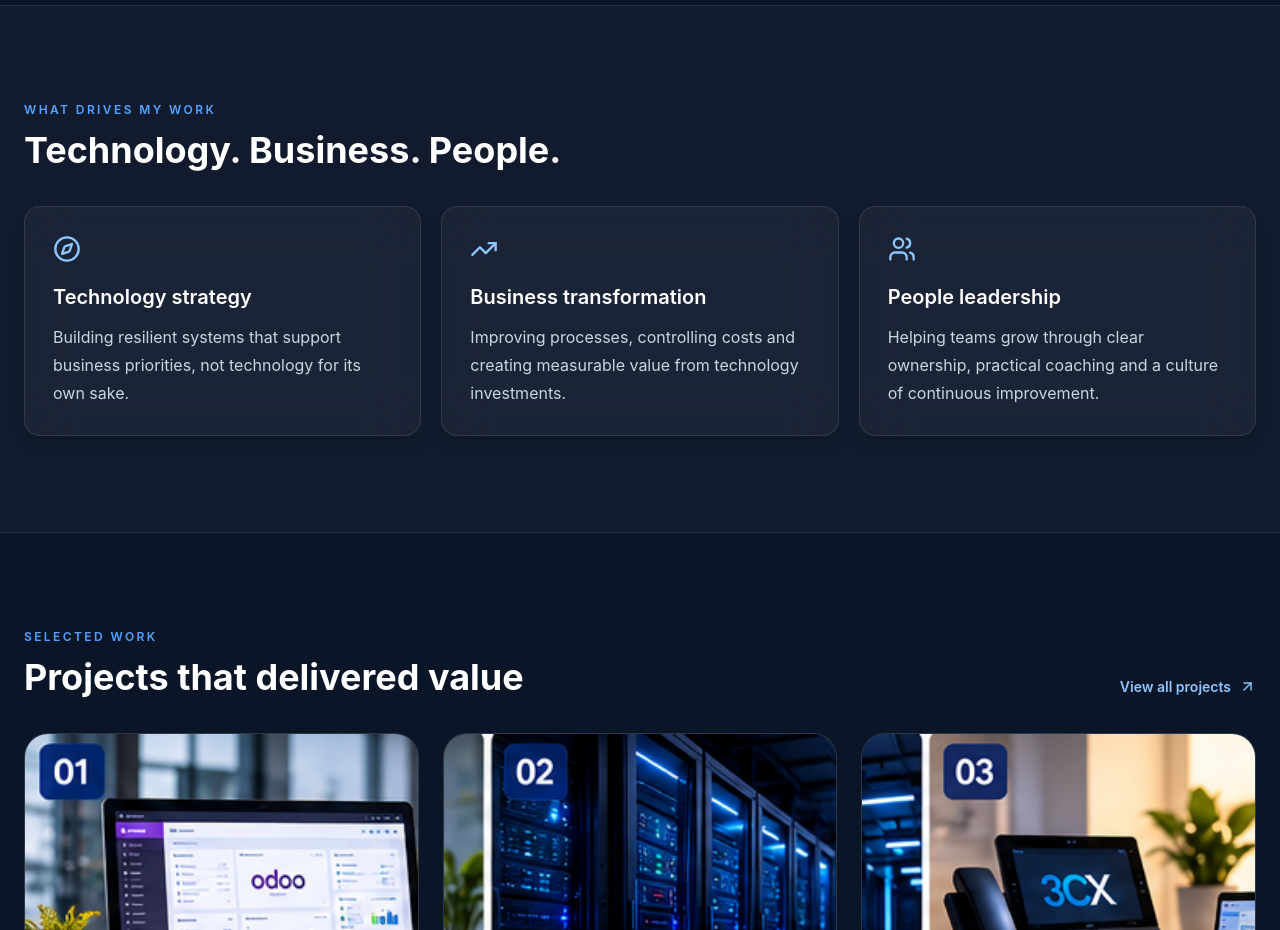
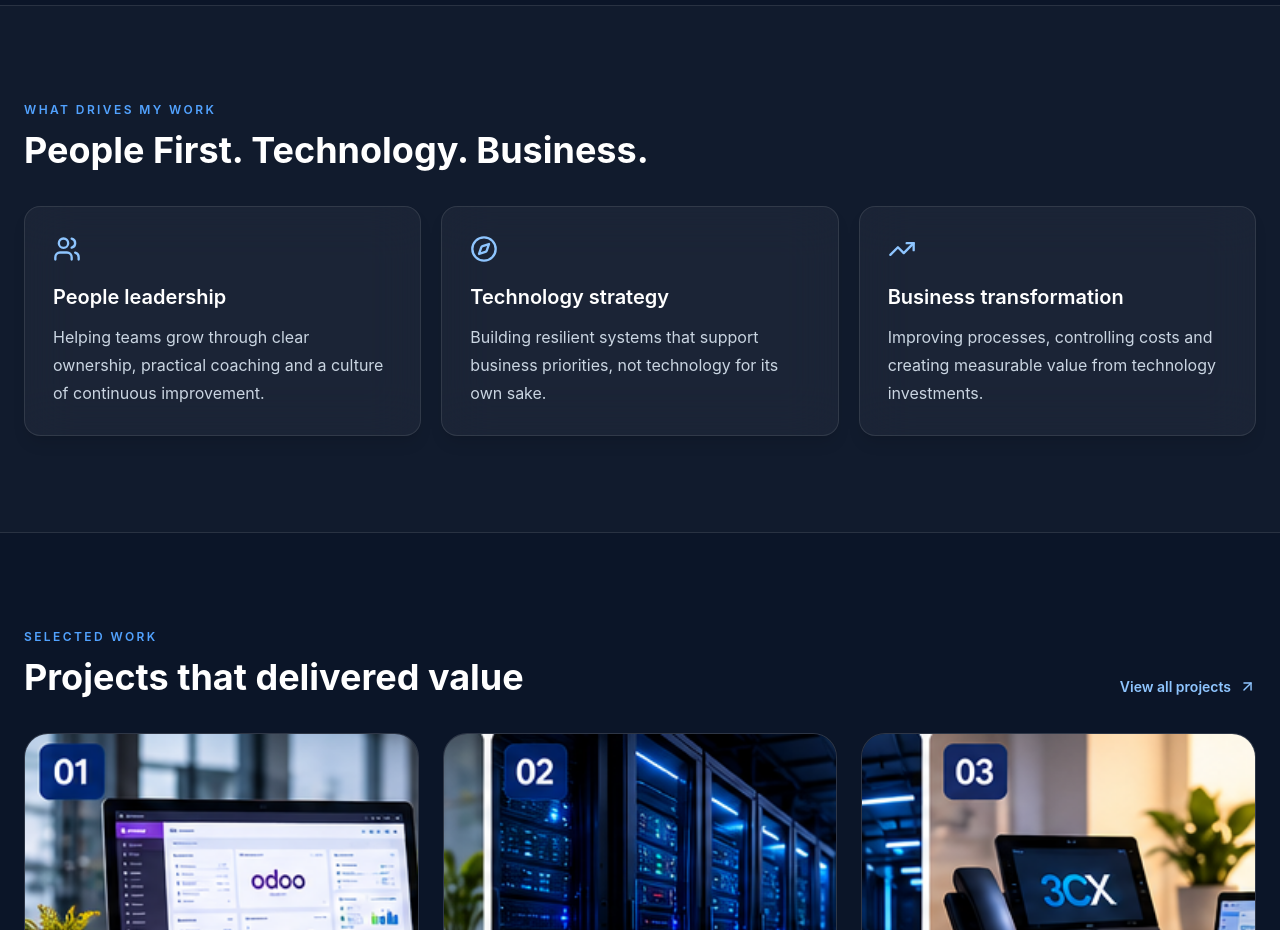
Before and after one commit to sherifhassan21/Portfolio, a React (Vite) app in the folder react-app/: page / in a window 1280 px wide. Shown: the part 940-1870 px from the top of the page. Built offline with nearby package versions, Linux system fonts and the light colour scheme.

Commit message:
Align homepage leadership pillars with People First, Technology, Business

```diff
--- a/react-app/src/pages/Home.tsx
+++ b/react-app/src/pages/Home.tsx
@@ -11,9 +11,9 @@ const stats = [
   { value: '57%', label: 'Faster retail IT deployments' },
 ]
 const focus = [
+  { icon: Users, title: 'People leadership', copy: 'Helping teams grow through clear ownership, practical coaching and a culture of continuous improvement.' },
   { icon: Compass, title: 'Technology strategy', copy: 'Building resilient systems that support business priorities, not technology for its own sake.' },
   { icon: TrendingUp, title: 'Business transformation', copy: 'Improving processes, controlling costs and creating measurable value from technology investments.' },
-  { icon: Users, title: 'People leadership', copy: 'Helping teams grow through clear ownership, practical coaching and a culture of continuous improvement.' },
 ]
 const featuredIds = ['P001', 'P002', 'P005']
 
@@ -43,7 +43,7 @@ export default function Home() {
       </div>
       <div className="mx-auto mt-20 grid max-w-7xl grid-cols-2 gap-4 lg:grid-cols-4">{stats.map((s,i)=><motion.div key={s.label} initial={{opacity:0,y:22}} whileInView={{opacity:1,y:0}} viewport={{once:true}} transition={{delay:i*.1}} className="rounded-2xl border border-white/10 bg-white/[.05] p-5 backdrop-blur-xl md:p-6"><p className="text-2xl font-bold text-white sm:text-3xl">{s.value}</p><p className="mt-3 text-sm text-slate-400">{s.label}</p></motion.div>)}</div>
     </section>
-    <section className="border-y border-white/10 bg-white/[.025] px-6 py-20 md:py-24"><div className="mx-auto max-w-7xl"><p className="text-xs font-semibold uppercase tracking-[.2em] text-blue-400">What drives my work</p><h2 className="mt-3 text-3xl font-bold md:text-4xl">Technology. Business. People.</h2><div className="mt-9 grid gap-5 md:grid-cols-3">{focus.map(x=><div key={x.title} className="rounded-2xl border border-white/10 bg-white/[.045] p-7 shadow-lg backdrop-blur-xl"><x.icon size={28} className="text-blue-300"/><h3 className="mt-5 text-xl font-semibold">{x.title}</h3><p className="mt-3 leading-7 text-slate-300">{x.copy}</p></div>)}</div></div></section>
+    <section className="border-y border-white/10 bg-white/[.025] px-6 py-20 md:py-24"><div className="mx-auto max-w-7xl"><p className="text-xs font-semibold uppercase tracking-[.2em] text-blue-400">What drives my work</p><h2 className="mt-3 text-3xl font-bold md:text-4xl">People First. Technology. Business.</h2><div className="mt-9 grid gap-5 md:grid-cols-3">{focus.map(x=><div key={x.title} className="rounded-2xl border border-white/10 bg-white/[.045] p-7 shadow-lg backdrop-blur-xl"><x.icon size={28} className="text-blue-300"/><h3 className="mt-5 text-xl font-semibold">{x.title}</h3><p className="mt-3 leading-7 text-slate-300">{x.copy}</p></div>)}</div></div></section>
     <section className="mx-auto max-w-7xl px-6 py-20 md:py-24"><div className="flex flex-wrap items-end justify-between gap-4"><div><p className="text-xs font-semibold uppercase tracking-[.2em] text-blue-400">Selected work</p><h2 className="mt-3 text-3xl font-bold md:text-4xl">Projects that delivered value</h2></div><Link to="/projects" className="inline-flex items-center gap-2 text-sm font-semibold text-blue-300 hover:text-white">View all projects <ArrowUpRight size={17}/></Link></div><div className="mt-9 grid gap-6 md:grid-cols-3">{featured.map(p=><Link key={p.id} to={`/projects/${p.slug}`} className="group overflow-hidden rounded-3xl border border-white/10 bg-white/[.05] backdrop-blur-xl transition hover:-translate-y-1 hover:border-blue-400/40">{p.image&&<img src={p.image} alt={`Illustration for ${p.title}`} loading="lazy" className="aspect-video w-full object-cover object-top transition-transform duration-700 group-hover:scale-105"/>}<div className="p-6"><p className="text-xs font-semibold uppercase text-blue-300">{p.category}</p><h3 className="mt-3 text-xl font-semibold">{p.title}</h3><p className="mt-3 text-sm leading-6 text-slate-300">{p.summary}</p><span className="mt-5 inline-flex items-center gap-2 text-sm font-semibold text-blue-300">View project <ArrowUpRight size={16}/></span></div></Link>)}</div></section>
     <section className="border-y border-white/10 bg-white/[.025] px-6 py-20 md:py-24"><div className="mx-auto max-w-7xl"><p className="text-xs font-semibold uppercase tracking-[.2em] text-blue-400">My journey</p><h2 className="mb-10 mt-3 text-3xl font-bold md:text-4xl">Experience built over time</h2><CareerTimeline compact/></div></section>
     <section className="mx-auto max-w-7xl px-6 py-20 md:py-24"><div className="rounded-3xl border border-blue-300/20 bg-gradient-to-br from-blue-600/20 via-white/[.06] to-cyan-400/10 p-8 backdrop-blur-2xl md:p-12"><p className="text-xs font-semibold uppercase tracking-[.2em] text-blue-300">Let's connect</p><h2 className="mt-3 text-3xl font-bold md:text-4xl">Let's make technology work better for business.</h2><p className="mt-5 max-w-2xl leading-8 text-slate-300">Open to conversations about IT leadership, business transformation and meaningful technology projects.</p><Link to="/contact" className="mt-7 inline-flex items-center gap-2 rounded-xl bg-blue-600 px-6 py-3 font-semibold transition hover:bg-blue-500"><Mail size={18}/> Get in touch <ArrowUpRight size={17}/></Link></div></section>
```
